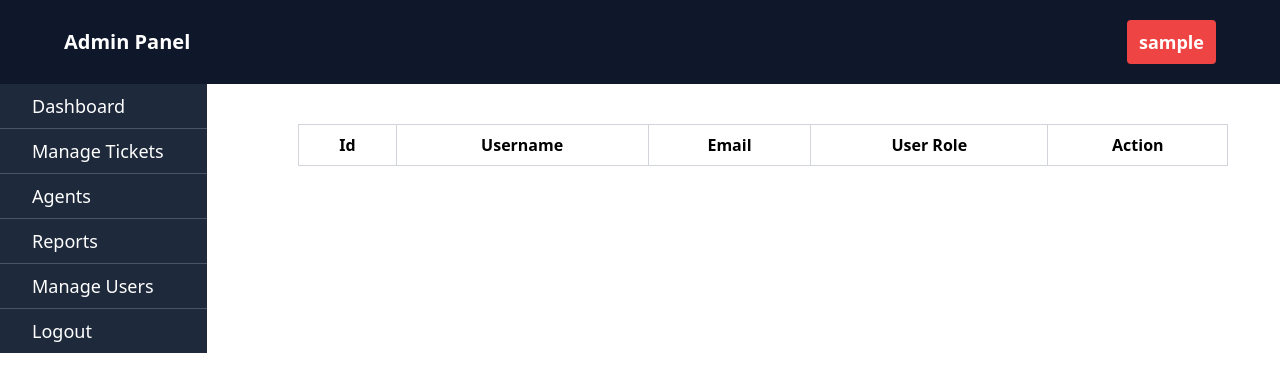
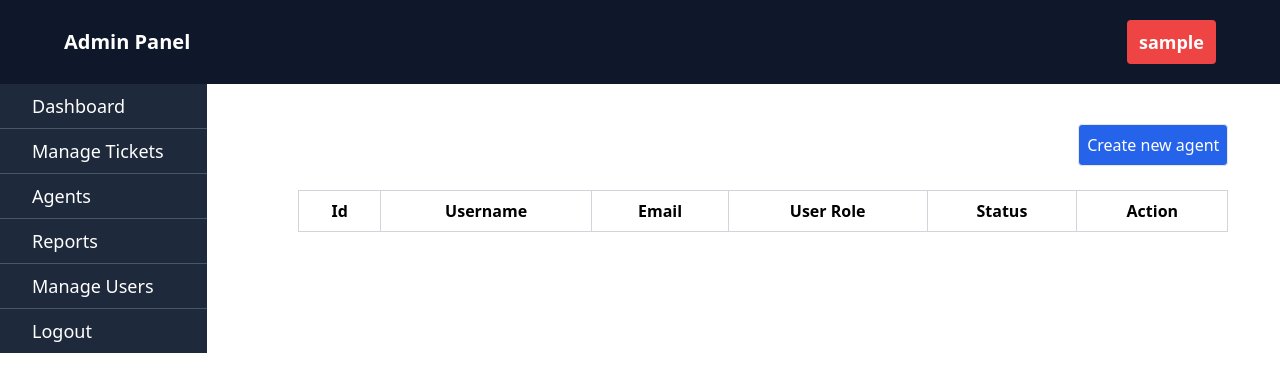
Before and after one commit to shivamkumar93/help-desk, a Django app: page /admin-agent/ in a window 1280 px wide. Shown: the top 392 px of the page. Run offline with Django 5.2, Linux system fonts and the light colour scheme; the visitor is signed in with stand-in values (Sample User, id 1); data comes from the database, SQL or seed files in the repository; lists and menus that the app fills with data are empty; some libraries are stand-ins or nearby versions.

Commit message:
add staff by admin manage total staff

```diff
--- a/ticketmanagement/settings.py
+++ b/ticketmanagement/settings.py
@@ -30,6 +30,7 @@ INSTALLED_APPS = [
     'tms.apps.TmsConfig',
     "crispy_forms",
     "crispy_tailwind",
+    'widget_tweaks',
 ]
 
 CRISPY_ALLOWED_TEMPLATE_PACKS = "tailwind"
--- a/ticketmanagement/urls.py
+++ b/ticketmanagement/urls.py
@@ -24,6 +24,7 @@ urlpatterns = [
     path("admin-user/", manage_user, name='manageuser'),
     path("admin-deleteuser/<int:id>/", delete_user, name='deleteuser'),
     path("admin-agent/", manage_agents, name='manageagent'),
+    path("admin-createagent/", create_agent, name='createagent'),
     path("admin-reports/", manage_reports, name='managereport'),
     path("admin-ticketreply/<int:ticket_id>/", ticketReply, name='ticketreply'),
 
--- a/tms/admin_views.py
+++ b/tms/admin_views.py
@@ -2,6 +2,7 @@ from django.shortcuts import render, redirect, get_object_or_404
 from tms.models import *
 from tms.forms import *
 from django.contrib.auth.decorators import login_required, user_passes_test
+from django.contrib.auth.forms import UserCreationForm
 
 def is_superadmin(user):
     return user.is_authenticated and user.is_superuser  # ya user.role == 'superadmin'
@@ -21,9 +22,9 @@ def dashboard(request):
 
 @login_required
 @user_passes_test(is_superadmin, login_url='/homepage/',)
+
 def manage_user(request):
     users = CustomUser.objects.filter(role = 'user')
-
     return render(request, 'admin/manageUsers.html', {'users': users})
 
 # all ticket manage
@@ -37,11 +38,13 @@ def manage_tickets(request):
 
 
 @login_required
+# manage all staff
 @user_passes_test(is_superadmin, login_url='/homepage/',)
 def manage_agents(request):
-    users = CustomUser.objects.all()
+    users = CustomUser.objects.filter(role='staff')
     return render(request, "admin/manageAgent.html",{'users':users})
 
+# delete users
 def delete_user(request, id):
     item = CustomUser.objects.get(id=id)
     item.delete()
@@ -94,6 +97,8 @@ def ticketReply(request, ticket_id):
 
     return render(request, 'admin/ticketreply.html',{'ticket':ticket,'replies':replies, 'form':form})
 
+@login_required
+@user_passes_test(is_superadmin, login_url='/homepage/')
 def assigned_ticket(request, ticket_id):
     ticket = get_object_or_404(TicketSupport, id=ticket_id)
     form = AssignedTicketForm(request.POST or None, instance=ticket)
@@ -106,3 +111,17 @@ def assigned_ticket(request, ticket_id):
             data.save()
             return redirect('manageticket')
     return render(request, 'admin/assignTicket.html',{'form':form})
+
+
+# Create  Agent
+@login_required
+@user_passes_test(is_superadmin, login_url='/homepage/')
+def create_agent(request):
+    form = RegisterForm(request.POST or None)
+    if request.method == 'POST':
+        if form.is_valid():
+            user = form.save(commit=False)
+            user.role = 'staff'
+            user.save()
+            return redirect('manageagent')
+    return render(request, 'admin/createAgent.html', {'form':form})
--- a/tms/forms.py
+++ b/tms/forms.py
@@ -4,13 +4,11 @@ from django import forms
 from django.contrib.auth.forms import UserCreationForm
 
 class RegisterForm(UserCreationForm):
-    role = forms.ChoiceField(choices=CustomUser.ROLE_CHOICES)
+    # role = forms.ChoiceField(choices=CustomUser.ROLE_CHOICES)
     email = forms.EmailField(required=True)
-
-
     class Meta:
         model = CustomUser
-        fields = ['username', 'email', 'role', 'password1', 'password2']
+        fields = ['username', 'email', 'password1', 'password2']
 
         def clean_email(self):
             email = self.cleaned_data.get("email")
--- a/tms/templates/admin/manageAgent.html
+++ b/tms/templates/admin/manageAgent.html
@@ -1,6 +1,10 @@
 {% extends 'admin/adminbase.html' %}
 
 {% block content %}
+<div class="mt-6 px-[5%] justify-end flex">
+
+  <a href="" class=" text-md font-medium bg-blue-600 p-2 border rounded text-white hover:bg-blue-800">Create new agent</a>
+</div>
   <div class="flex flex-1 mt-6 px-[5%]">
     <table class=" w-full">
       <thead>
@@ -9,6 +13,7 @@
           <th class="border border-gray-300 py-2 px-3">Username</th>
           <th class="border border-gray-300 py-2 px-3">Email</th>
           <th class="border border-gray-300 py-2 px-3">User Role</th>
+          <th class="border border-gray-300 py-2 px-3">Status</th>
           <th class="border border-gray-300 py-2 px-3">Action</th>
         </tr>
       </thead>
@@ -17,12 +22,15 @@
         {% for u in users %}
         {% if u.role != 'user' %}
         <tr>
-          <td class="text-xl font-medium py-2 px-3  border border-gray-300"> {{u.id}} </td>
-          <td class="text-xl font-medium py-2 px-3  border border-gray-300">{{u.username}}</td>
-          <td class="text-xl font-medium py-2 px-3  border border-gray-300">{{u.email}}</td>
-          <td class="text-xl font-medium py-2 px-3  border border-gray-300">{{u.role}}</td>
+          <td class="text-lg font-normal py-2 px-3  border border-gray-300"> {{u.id}} </td>
+          <td class="text-lg font-normal py-2 px-3  border border-gray-300">{{u.username}}</td>
+          <td class="text-lg font-normal py-2 px-3  border border-gray-300">{{u.email}}</td>
+          <td class="text-lg font-normal py-2 px-3  border border-gray-300">{{u.role}}</td>
           <td class="text-md font-normal py-2 px-3  border border-gray-300">
-            <a href="{% url 'deleteuser' u.id %}" class="text-red-600">delete</a>
+            <a href=" " class="text-green-600 text-md">Active</a>
+          </td>
+          <td class="text-md font-normal py-2 px-3 border border-gray-300 text-center">
+            <a href="" class="bg-blue-600 text-white font-normal px-2 py-1 rounded">view</a>
           </td>
         </tr>
         {% endif %}
```
Also changed, not shown: tms/templates/admin/createAgent.html (added, +33 -0 lines), tms/templates/register.html (+16 -5 lines).
